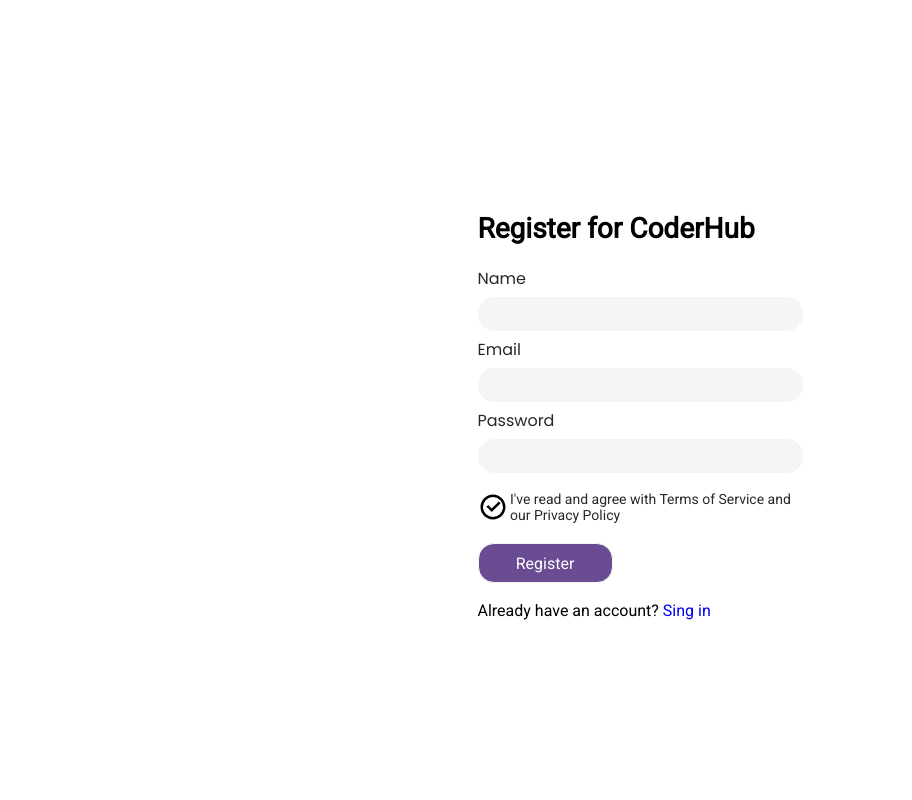
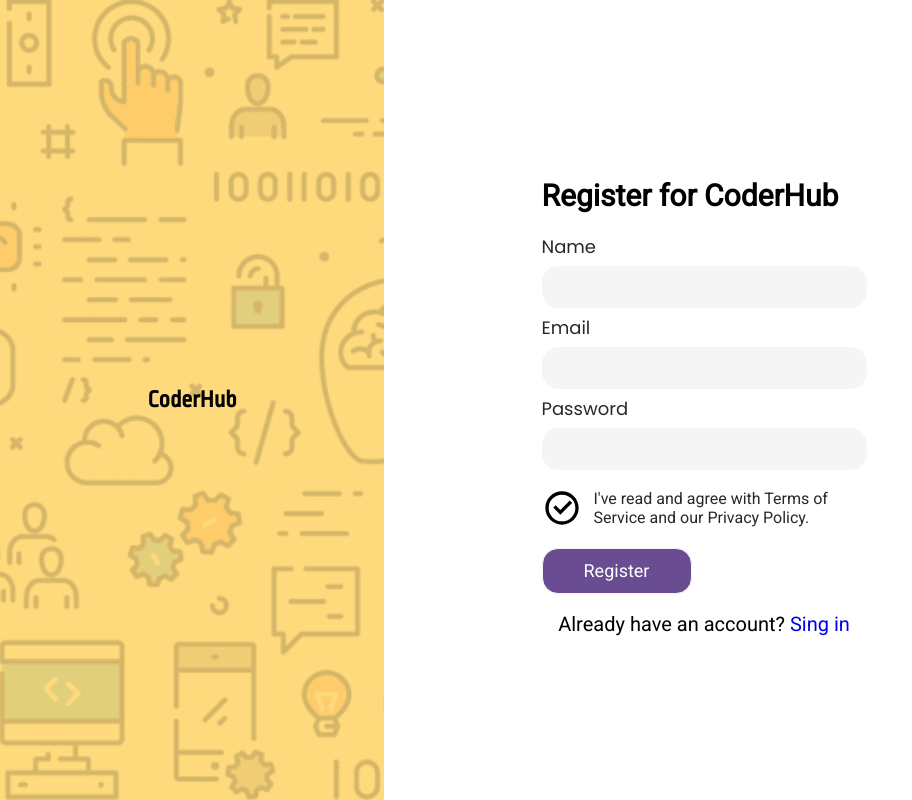
Before and after one commit to D0nFrancesco/CoderHub, a React (Create React App) app in the folder app/: page /register in a window 1280 px wide. Shown: the whole page, without its empty margins (0-912 px from the left). Built offline with nearby package versions, Linux system fonts and the light colour scheme.

Commit message:
basic implementation of design for bigger screen devices like laptops

```diff
--- a/app/src/components/checkbox.js
+++ b/app/src/components/checkbox.js
@@ -1,11 +1,11 @@
 import { useState } from "react";
 
-const checkbox = () => {
+const checkbox = (props) => {
     const [isChecked, setIsChecked] = useState(false);
 
     return (
         <label className="terms">
-            <input type="checkbox" name="checkbox" id="checkbox" onChange={() => {
+            <input type="checkbox" required name="checkbox" id="checkbox" onChange={() => {
                 setIsChecked(!isChecked);
                 }}
             />
@@ -19,7 +19,7 @@
                     fill={isChecked ? "#6A4C93" : "#000"}
                 />
             </svg>
-            <p>I've read and agree with Terms of Service and our Privacy Policy</p>
+            <p>{props.text}</p>
         </label>
     )
 }
--- a/app/src/pages/register.jsx
+++ b/app/src/pages/register.jsx
@@ -2,12 +2,13 @@
 import { Link } from "react-router-dom";
 
 import Checkbox from "../components/checkbox";
+import bg from "../img/bgAuth.png";
 
 const RegisterPage = () => {
   return (
       <div className="registerPage">
         <div className="img">
-          <img src="" alt="" />
+          <div className="logo">CoderHub</div>
         </div>
         <div className="form">
           <form action="" method="post">
@@ -18,7 +19,7 @@
             <input type="email" required className="email" id="email" name="email"/>
             <label htmlFor="password">Password</label>
             <input type="password" name="password" required id="password" className="password" />
-            <Checkbox />
+            <Checkbox text="I've read and agree with Terms of Service and our Privacy Policy."/>
             <input type="submit" value="Register" id="submit"/>
           </form>
           <p>Already have an account? <Link to='/login'>Sing in</Link></p>
--- a/app/src/styling/base/_base.scss
+++ b/app/src/styling/base/_base.scss
@@ -15,3 +15,7 @@
 label {
     font-family: $third-font;
 }
+
+.logo {
+    font-family: $second-font !important;
+}
--- a/app/src/styling/main.scss
+++ b/app/src/styling/main.scss
@@ -16,3 +16,4 @@
 
 // responsive
 @import "responsive/landing";
+@import "responsive/register";
--- a/app/src/styling/pages/_landing.scss
+++ b/app/src/styling/pages/_landing.scss
@@ -22,7 +22,6 @@
 
         .logo {
             font-size: 15px;
-            font-family: $second-font;
             font-weight:400;
         }
 
--- a/app/src/styling/pages/_register.scss
+++ b/app/src/styling/pages/_register.scss
@@ -1,11 +1,14 @@
 .registerPage {
     width: 100%;
     height: 100vh;
-    display: flex;
-    flex-direction: column;
+    display: grid;
     justify-content: center;
     align-items: center;
     padding: 2%;
+
+    .img {
+        display: none;
+    }
 
     form {
         display: flex;
--- /dev/null
+++ b/app/src/styling/responsive/_register.scss
@@ -0,0 +1,81 @@
+.registerPage {
+    @include media(">phone", "bigScreensHeight") {
+
+        form {
+            h1 {
+                font-size: 30px !important;
+            }
+
+            label {
+                font-size: 18px;
+            }
+
+            input {
+                height: 42px !important;
+            }
+
+            #submit {
+                font-size: 18px !important;
+                max-width: 150px !important;
+                height: 46px !important;
+            }
+
+            .terms {
+                grid-template-columns: 16% 84% !important;
+
+                svg {
+                    width: 40px !important;
+                }
+
+                p {
+                    font-size: 16px !important;
+                }
+            }
+        }
+
+        p {
+            font-size: 20px !important;
+        }
+    }
+
+    @include media(">=tablet") {
+        grid-template-columns: 30% 50% 20%;
+        padding: 0%;
+
+        .img {
+            display: flex;
+            justify-content: center;
+            align-items: center;
+            width: 100%;
+            height: 100vh;
+            background-position: right;
+            position: relative;
+            background-color: $primary-variant;
+
+            .logo {
+                font-weight: bolder;
+                font-size: 24px;
+            }
+        }
+        .img::before {
+            content: '';
+            position: absolute;
+            top: 0%;
+            left: 0%;
+            width: 100%;
+            height: 100%;
+            opacity: 0.2;
+            background-position: right;
+            background-size: cover;
+            mix-blend-mode: multiply;
+            background-image: url("../../img/bgAuth.png");
+        }
+
+        .form {
+            display: flex;
+            justify-content: center;
+            align-items: center;
+            flex-direction: column;
+        }
+    }
+}
```
Also changed, not shown: app/src/img/bgAuth.png (added).
